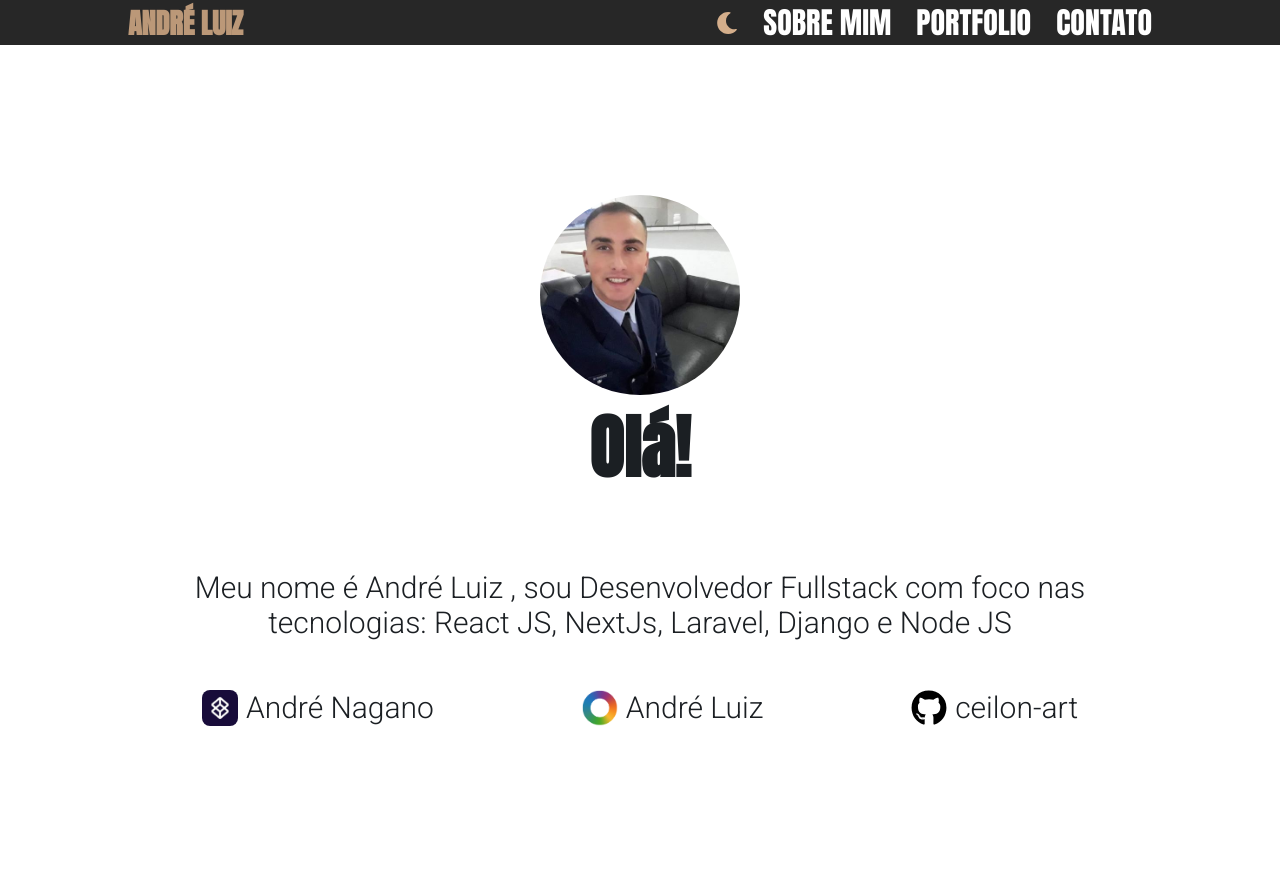
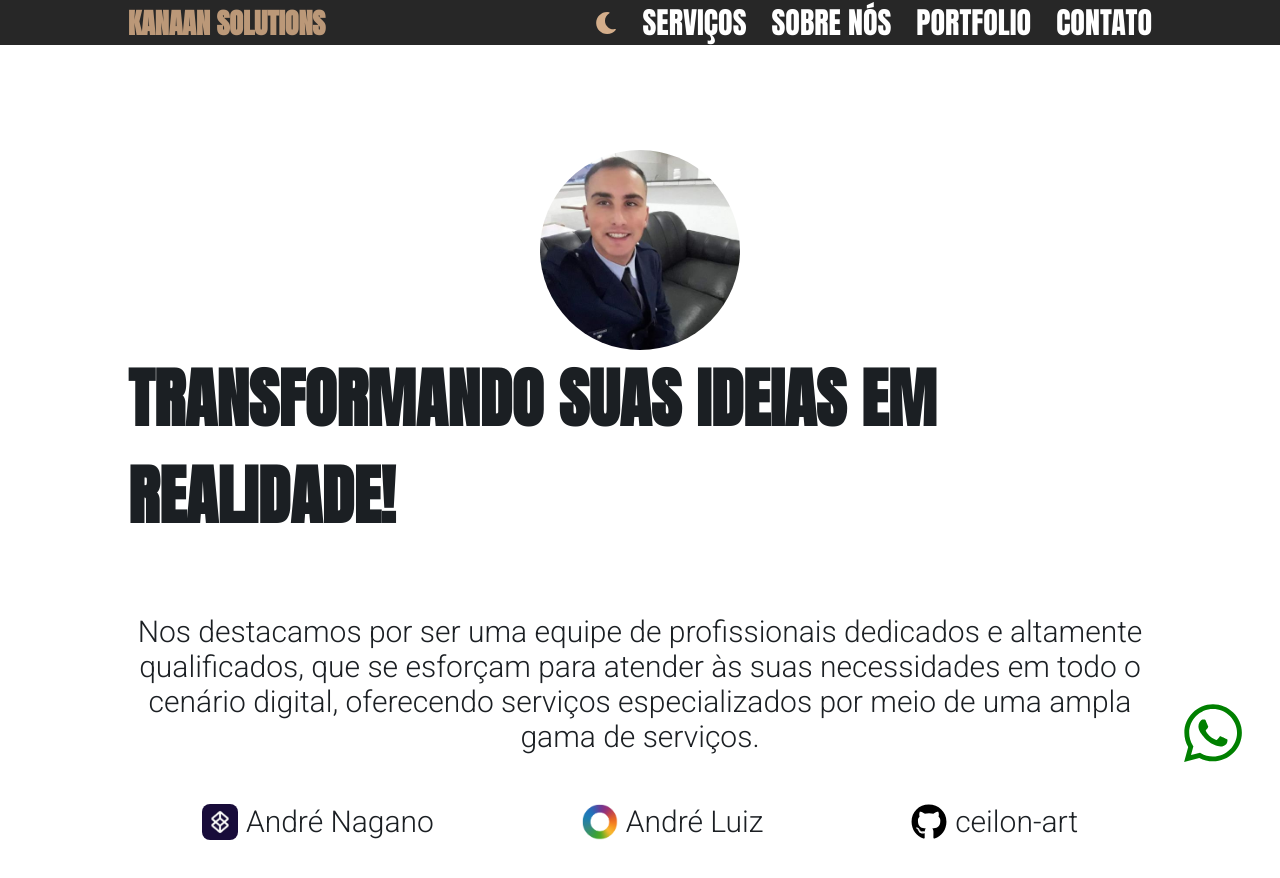
Before and after one commit to ceilon-art/My_Site, a Next.js app: page / in a window 1280 px wide. Shown: the top 878 px of the page. Before the commit the page ends 800 px from the top, so only its background shows below. Built offline with nearby package versions, Linux system fonts and the light colour scheme.

Commit message:
WhatsApp button link

```diff
--- a/components/Navbar/index.tsx
+++ b/components/Navbar/index.tsx
@@ -35,7 +35,7 @@ const NavBar: React.FC<Props> = ({ themeName, setThemeName }) => {
     <Background>
       <Container tab={tab} isOpen={open}>
         <Link href="/">
-          <h1 onClick={(): void => handleOpen(true)}>André Luiz</h1>
+          <h1 onClick={(): void => handleOpen(true)}>Kanaan Solutions</h1>
         </Link>
         <MenuIcon onClick={(): void => handleOpen()} isOpen={open} tab={tab}>
           <MenuBar />
@@ -50,7 +50,12 @@ const NavBar: React.FC<Props> = ({ themeName, setThemeName }) => {
           )}
           <li>
             <Link href="/sobre">
-              <p>sobre mim</p>
+              <p>serviços</p>
+            </Link>
+          </li>
+          <li>
+            <Link href="/sobre">
+              <p>sobre nós</p>
             </Link>
           </li>
           <li>
--- a/components/Navbar/styles.ts
+++ b/components/Navbar/styles.ts
@@ -6,9 +6,12 @@ interface ContainerProps {
 }
 
 export const Background = styled.div`
-  position: relative;
+  position: fixed;
+  top: 0;
+  left: 0;
   background-color: #272727;
   color: #fff;
+  width: 100%;
 
   a {
     color: #fff;
@@ -89,6 +92,21 @@ export const Container = styled.div<ContainerProps>`
     align-items: center;
   }
 
+  @media (max-width: 950px) {
+    ul {
+      margin-left: 35px;
+    }
+
+    h1{
+      font-size: 25px;
+    }
+
+    p{
+      font-size: 22px;
+      width: 90px;
+    }
+  }
+
   @media (max-width: 700px) {
     width: 90vw;
 
--- /dev/null
+++ b/components/WhatsApp/index.tsx
@@ -0,0 +1,14 @@
+import { ReactNode } from 'react';
+import { FaWhatsapp } from 'react-icons/fa'
+
+import { Container } from './styles';
+
+function WhatsApp() {
+  return (
+    <Container href="https://wa.me/5511981733274?&text=Olá,%20tudo%20bem?%20Gostaria%20de%20fazer%20um%20orçamento!">
+      <FaWhatsapp color="green" size={66} />
+    </Container>
+  );
+};
+
+export default WhatsApp;
--- /dev/null
+++ b/components/WhatsApp/styles.ts
@@ -0,0 +1,13 @@
+import styled from 'styled-components';
+
+export const Container = styled.a`
+  position: fixed;
+  width: 60px;
+  height: 60px;
+  bottom: 40px;
+  right: 40px;
+  background-color: "#25d366";
+  text-align: center;
+  font-size: 30px;
+  z-index: 1000;
+`;
--- a/pages/contato.tsx
+++ b/pages/contato.tsx
@@ -5,6 +5,8 @@ import emailjs from 'emailjs-com';
 
 import { ToastContainer, toast } from 'react-toastify';
 import 'react-toastify/dist/ReactToastify.css';
+
+import WhatsApp from '../components/WhatsApp'
 
 import {
   Container,
@@ -168,6 +170,7 @@ const Contato: React.FC = () => {
         draggable
         pauseOnHover
       />
+      <WhatsApp />
     </>
   );
 };
--- a/pages/index.tsx
+++ b/pages/index.tsx
@@ -1,6 +1,7 @@
 import React from 'react';
 import { FaGithub } from 'react-icons/fa';
 import { Container, Hello, Section, SocialMedia } from '../styles/indexStyles';
+import WhatsApp from '../components/WhatsApp'
 
 const Home: React.FC = () => {
   return (
@@ -8,12 +9,15 @@ const Home: React.FC = () => {
       <Container>
         <Hello>
           <img src="/foto_perfil.jpeg" alt="" />
-          <h1>Olá!</h1>
+          <h1>Transformando suas ideias em realidade!</h1>
         </Hello>
         <Section>
           <p>
-          Meu nome é André Luiz , sou Desenvolvedor Fullstack com foco nas
-          tecnologias: React JS, NextJs, Laravel, Django e Node JS
+            Nos destacamos por ser uma equipe de profissionais
+            dedicados e altamente qualificados, que se esforçam
+            para atender às suas necessidades em todo o cenário digital,
+            oferecendo serviços especializados por meio de uma ampla
+            gama de serviços.
           </p>
           <SocialMedia>
             <a
@@ -44,6 +48,7 @@ const Home: React.FC = () => {
           </SocialMedia>
         </Section>
       </Container>
+      <WhatsApp />
     </>
   );
 };
--- a/pages/portfolio.tsx
+++ b/pages/portfolio.tsx
@@ -2,9 +2,11 @@ import React from 'react';
 
 import { Container, Project, Text } from '../styles/portfolioStyles';
 import Button from '../components/Button';
+import WhatsApp from '../components/WhatsApp'
 
 const Portfolio: React.FC = () => {
   return (
+    <>
       <Container>
         <p>Experiência</p>
         <strong>
@@ -127,6 +129,8 @@ const Portfolio: React.FC = () => {
           </Text>
         </Project>
       </Container>
+      <WhatsApp />
+    </>
    );
 };
 
--- a/pages/sobre.tsx
+++ b/pages/sobre.tsx
@@ -1,4 +1,5 @@
 import React from 'react';
+import WhatsApp from '../components/WhatsApp';
 import { Container, Project, Text } from '../styles/sobreStyles';
 
 const Portfolio: React.FC = () => {
@@ -159,6 +160,7 @@ const Portfolio: React.FC = () => {
           </strong>
         </Text>
       </Project>
+      <WhatsApp />
     </Container>
   );
 };
--- a/styles/contatoStyles.ts
+++ b/styles/contatoStyles.ts
@@ -6,7 +6,7 @@ interface FormProps {
 
 export const Container = styled.div`
   width: 80vw;
-  margin: 0 auto;
+  margin: 100px auto;
   display: flex;
   flex-direction: column;
   text-align: center;
--- a/styles/indexStyles.ts
+++ b/styles/indexStyles.ts
@@ -2,7 +2,7 @@ import styled from 'styled-components';
 
 export const Container = styled.div`
   width: 80vw;
-  margin: 0 auto;
+  margin: 100px auto;
   animation: loadAnimation;
   animation-duration: 500ms;
 
@@ -19,7 +19,8 @@ export const Hello = styled.div`
   flex-direction: column;
 
   h1 {
-    font-size: 70px;
+    font-size: 65px;
+    text-transform: uppercase;
   }
 
   img {
@@ -33,6 +34,7 @@ export const Hello = styled.div`
     h1 {
       font-size: 40px;
       margin-left: 30px;
+      text-align: center;
     }
   }
 `;
--- a/styles/portfolioStyles.ts
+++ b/styles/portfolioStyles.ts
@@ -2,7 +2,7 @@ import styled from 'styled-components';
 
 export const Container = styled.div`
   width: 80vw;
-  margin: 0 auto;
+  margin: 100px auto;
   display: flex;
   flex-direction: column;
   animation: loadAnimation;
--- a/styles/sobreStyles.ts
+++ b/styles/sobreStyles.ts
@@ -2,7 +2,7 @@ import styled from 'styled-components';
 
 export const Container = styled.div`
   width: 80vw;
-  margin: 0 auto;
+  margin: 100px auto;
   display: flex;
   flex-direction: column;
   animation: loadAnimation;
```
Lines whose indentation alone changed are shown as unchanged.
